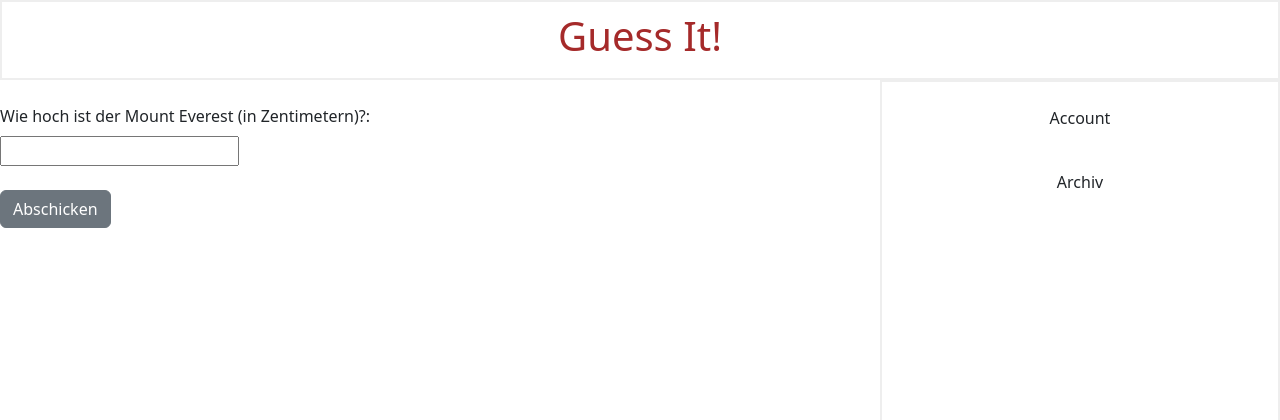
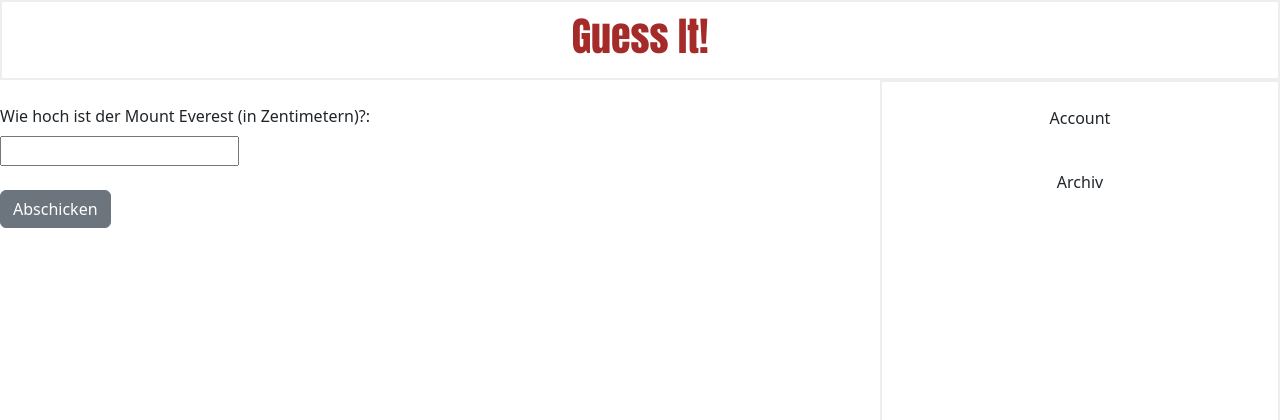
Before and after one commit to elisa123-dot/Titel, a Flask app: page / in a window 1280 px wide. Shown: the top 420 px of the page. Run offline with Flask 3, Linux system fonts and the light colour scheme.

Commit message:
Add spacing and ensure font-family is set for #kopf in style.css

```diff
--- a/static/css/style.css
+++ b/static/css/style.css
@@ -1,8 +1,11 @@
+
+
 #kopf {
     border: 2px #eee solid;
     color: brown;
     text-align: center;
     padding: 10px;
+    font-family: Impact;
 }
 
 #rand {
```
